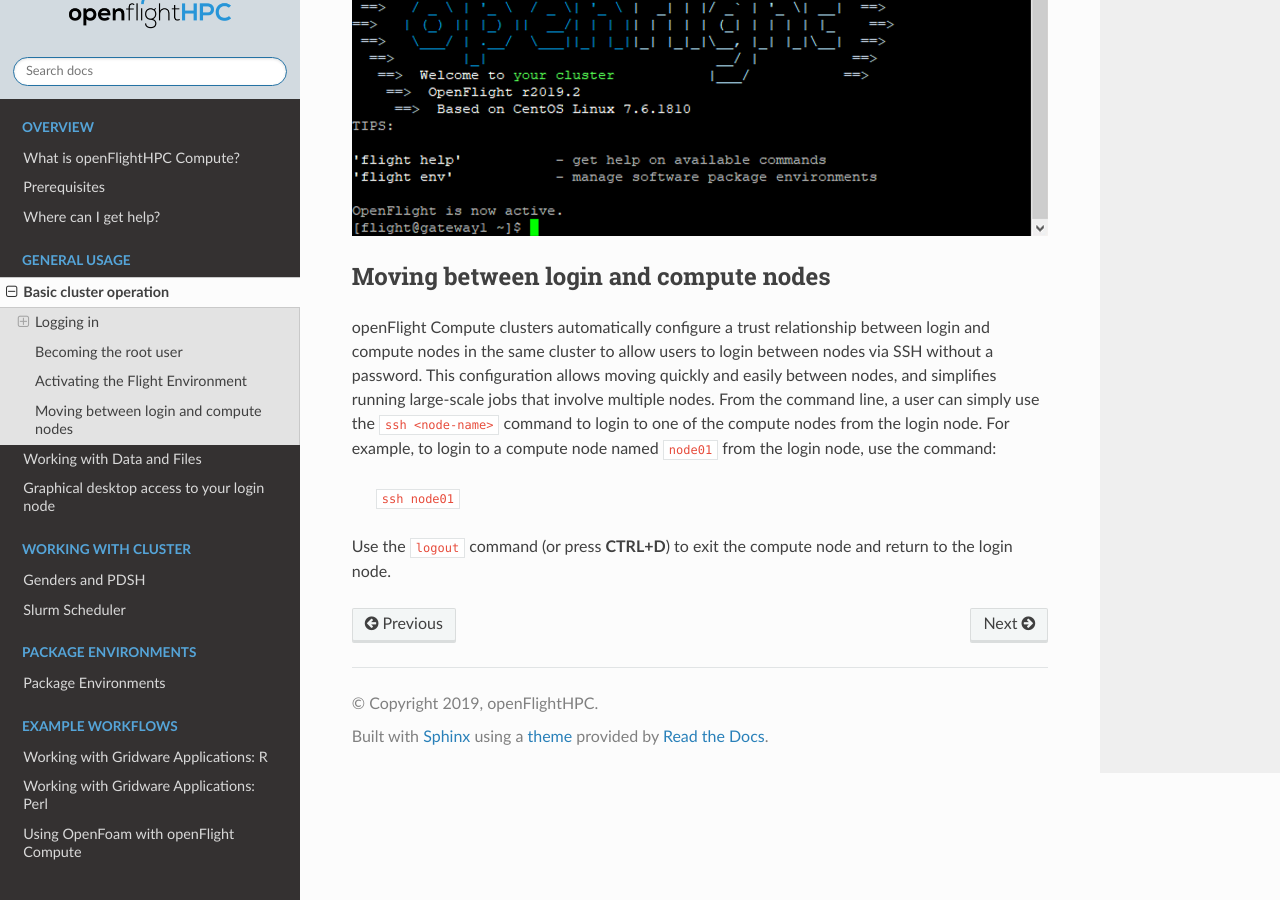
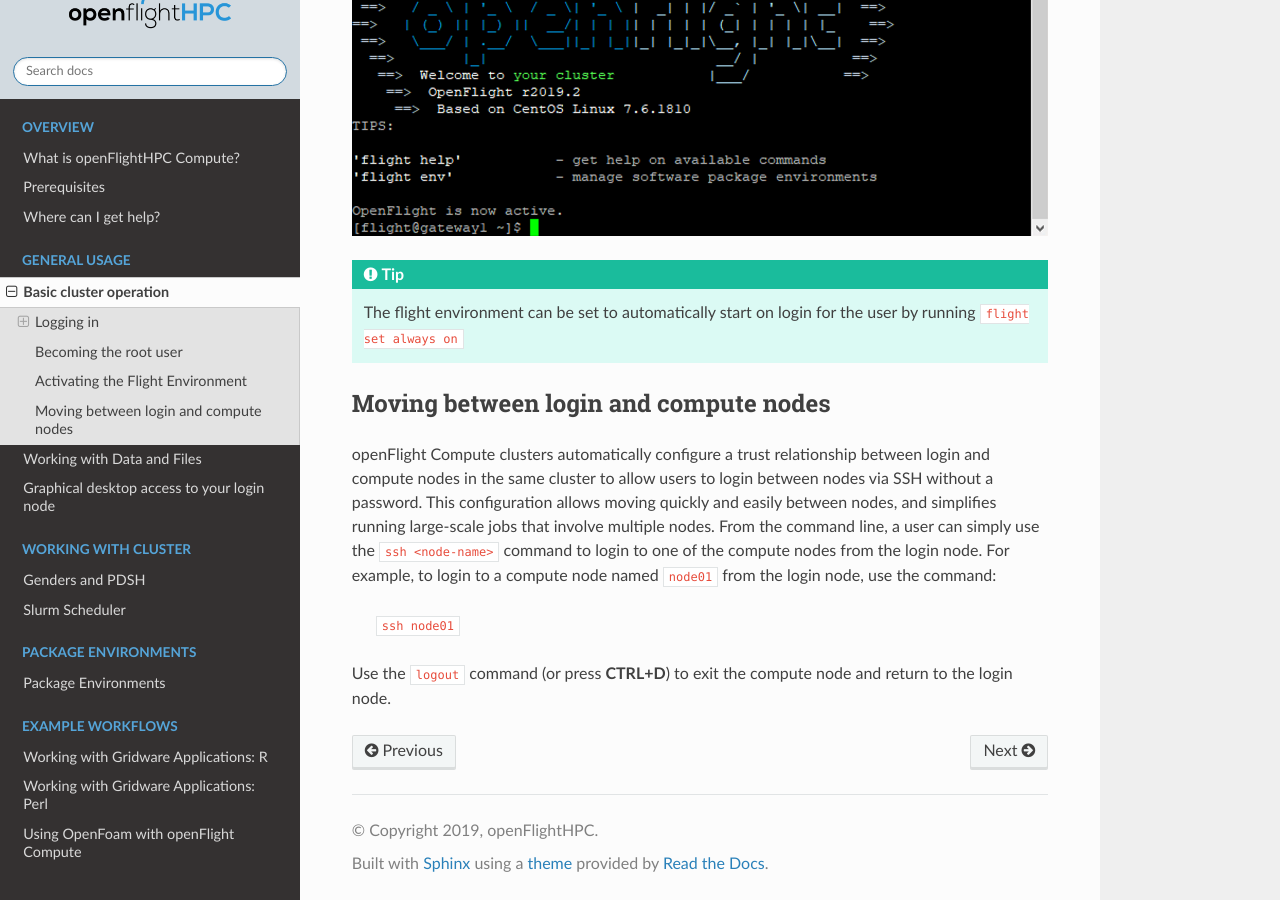
Before and after one commit to openflighthpc/use.openflighthpc.org, a Sphinx documentation site: the page built from docs/source/general-usage/basic_cluster_operation.rst, in a window 1280 px wide and 900 px high, scrolled down 4036 px. Built offline with Sphinx 7.4.7 and the Read the Docs theme 2.0.0, drawn with Linux system fonts in a browser that asks for light colours.

Commit message:
Add flight env anchor and tip

```diff
--- a/docs/source/general-usage/basic_cluster_operation.rst
+++ b/docs/source/general-usage/basic_cluster_operation.rst
@@ -65,6 +65,8 @@
 .. warning:: Users must exercise caution when running commands as root, as they have the potential to disrupt cluster operations.
 
 
+.. _activate-flight-env:
+
 Activating the Flight Environment
 ---------------------------------
 
@@ -77,6 +79,7 @@
 .. image:: flightenv.png
     :alt: Activating the flight environment
 
+.. tip:: The flight environment can be set to automatically start on login for the user by running ``flight set always on``
 
 Moving between login and compute nodes
 --------------------------------------
```
